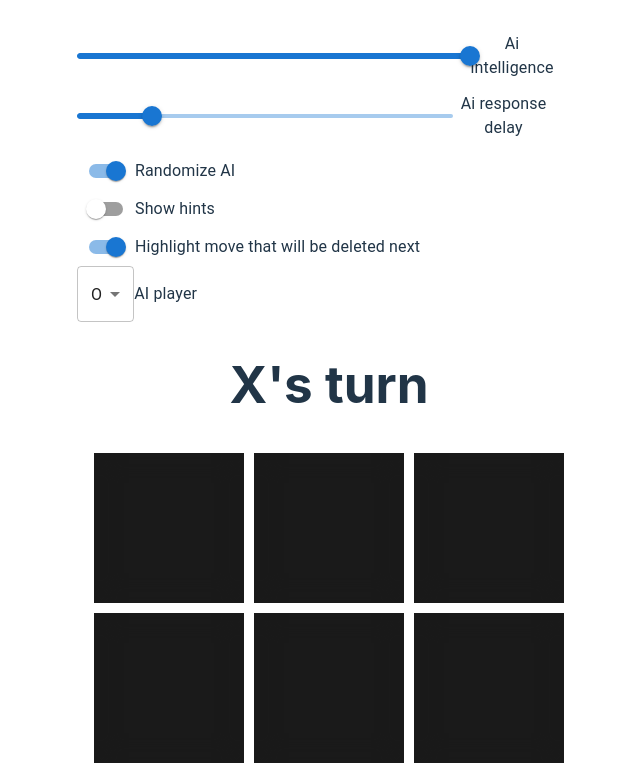
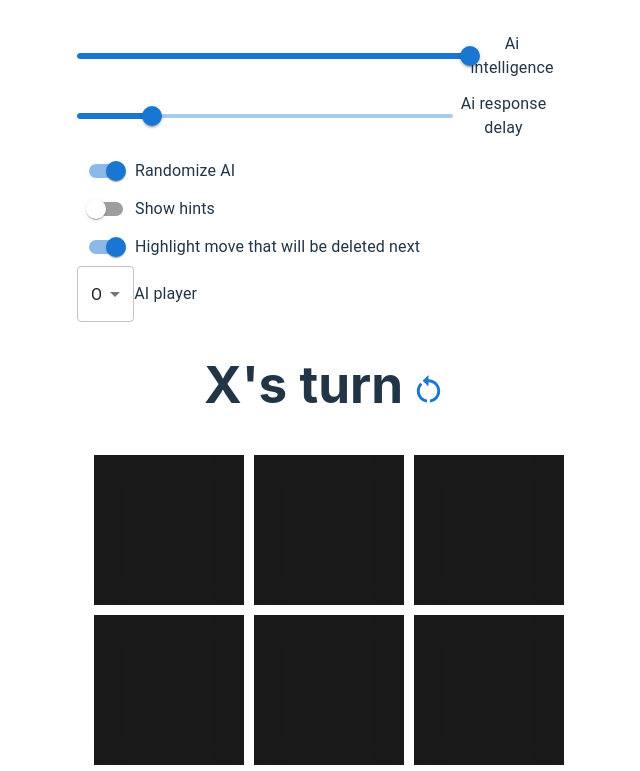
Before and after one commit to alijdens/three-tac-toe, a React (Vite) app in the folder ui/: page / in a window 1280 px wide. Shown: the top 771 px of the page, without its empty margins (311-951 px from the left). Built offline with nearby package versions, Linux system fonts and the light colour scheme.

Commit message:
Add "restart game" button.

```diff
--- a/ui/package.json
+++ b/ui/package.json
@@ -12,6 +12,7 @@
   "dependencies": {
     "@emotion/react": "^11.13.0",
     "@emotion/styled": "^11.13.0",
+    "@mui/icons-material": "^5.16.6",
     "@mui/material": "^5.16.6",
     "react": "^18.3.1",
     "react-dom": "^18.3.1"
--- a/ui/src/Game.tsx
+++ b/ui/src/Game.tsx
@@ -1,26 +1,21 @@
 import { useEffect, useState } from 'react'
-import { useGameStateReducer, SquarePos, isOccupied, Player } from './state'
+import { useGameStateReducer, SquarePos, isOccupied, initialState, Action } from './state'
 import './Game.css'
 import Board from './Board'
 import { selectMove, rankNextMoves, isAiTurn } from './AI'
 import { DEFAULT_SETTINGS, SettingsMenu } from './settings'
-import { CircularProgress } from '@mui/material'
+import { CircularProgress, IconButton, Tooltip } from '@mui/material'
+import RestartAltIcon from '@mui/icons-material/RestartAlt'
 
 
 function Game() {
-    const [state, updateState] = useGameStateReducer({ xNext: true, XMoves: [], OMoves: [], winner: null })
+    const [state, updateState] = useGameStateReducer(initialState())
     const [settings, setSettings] = useState(DEFAULT_SETTINGS)
 
     const onSquareClick = (id: SquarePos) => {
-        if (state.winner || isOccupied(id, state)) {
+        if (state.winner || isOccupied(id, state) || isAiTurn(state, settings.aiPlayer)) {
             return
         }
-
-        // check if it's the human's turn, otherwise ignore the action
-        if (isAiTurn(state, settings.aiPlayer)) {
-            return
-        }
-
         updateState({ type: 'set_play', position: id })
     }
 
@@ -46,7 +41,11 @@ function Game() {
     }
     return <>
         <SettingsMenu values={settings} setValues={setSettings} />
-        <h1>{title} {isAiTurn(state, settings.aiPlayer) ? <CircularProgress /> : <></>}</h1>
+        <h1>
+            {title}
+            <RestartGameButton updateState={updateState} />
+            {isAiTurn(state, settings.aiPlayer) ? <CircularProgress /> : <></>}
+        </h1>
         <Board
             state={state}
             onSquareClick={onSquareClick}
@@ -56,4 +55,18 @@ function Game() {
     </>
 }
 
+
+type RestartGameButtonProps = {
+    updateState: React.Dispatch<Action>,
+}
+function RestartGameButton({ updateState }: RestartGameButtonProps) {
+    return <>
+        <Tooltip title='Restart game'>
+            <IconButton color='primary' onClick={() => updateState({type: 'reset'})}>
+                <RestartAltIcon fontSize='large' />
+            </IconButton>
+        </Tooltip>
+    </>
+}
+
 export default Game
--- a/ui/src/state.tsx
+++ b/ui/src/state.tsx
@@ -23,7 +23,15 @@ export type SetPlayAction = {
     position: SquarePos,
 }
 
-export type Action = SetPlayAction
+export type ResetGameAction = {
+    type: 'reset',
+}
+
+export type Action = SetPlayAction | ResetGameAction
+
+export function initialState(): GameState {
+    return { xNext: true, XMoves: [], OMoves: [], winner: null }
+}
 
 export function useGameStateReducer(state: GameState) {
     return useReducer(gameStateReducer, state)
@@ -46,8 +54,13 @@ export function gameStateReducer(state: GameState, action: Action): GameState {
             newState['winner'] = winner(newState)
             return newState
         }
+
+        case 'reset': {
+            return initialState()
+        }
+
         default: {
-            throw Error('Unknown action: ' + action.type);
+            throw Error('Unknown action: ' + action);
         }
     }
 }
```
Also changed, not shown: 1 other file (tests, documents, lock files or other folders).
